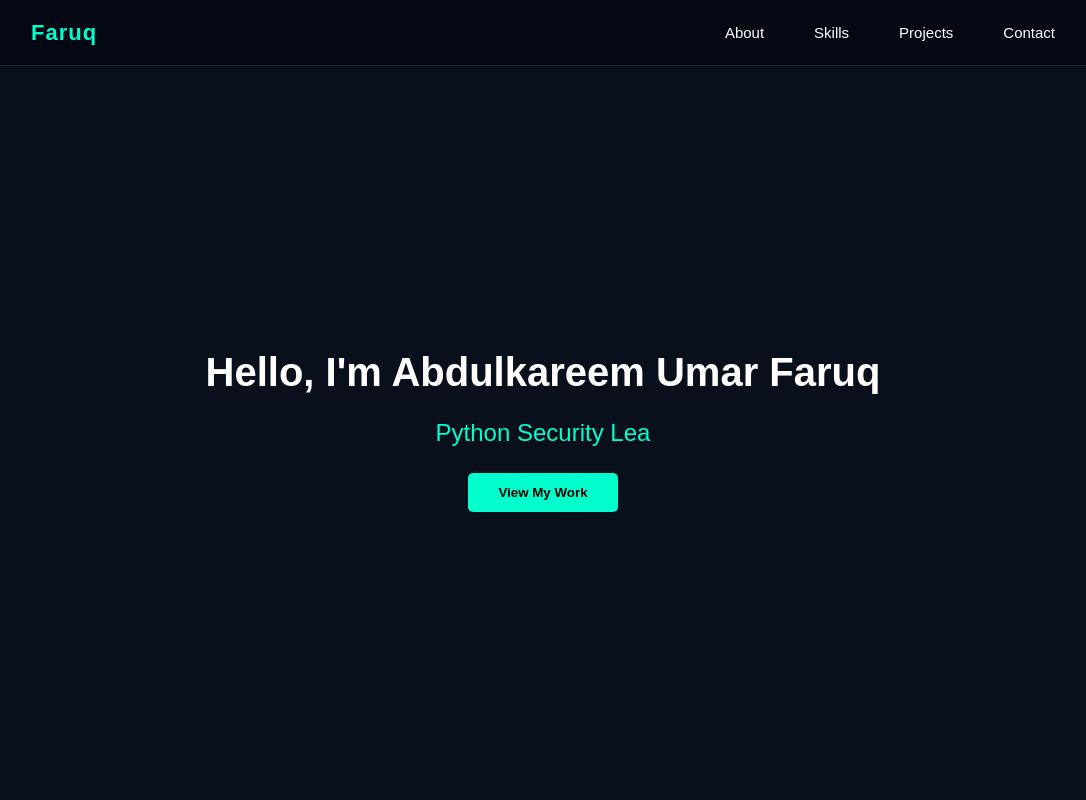
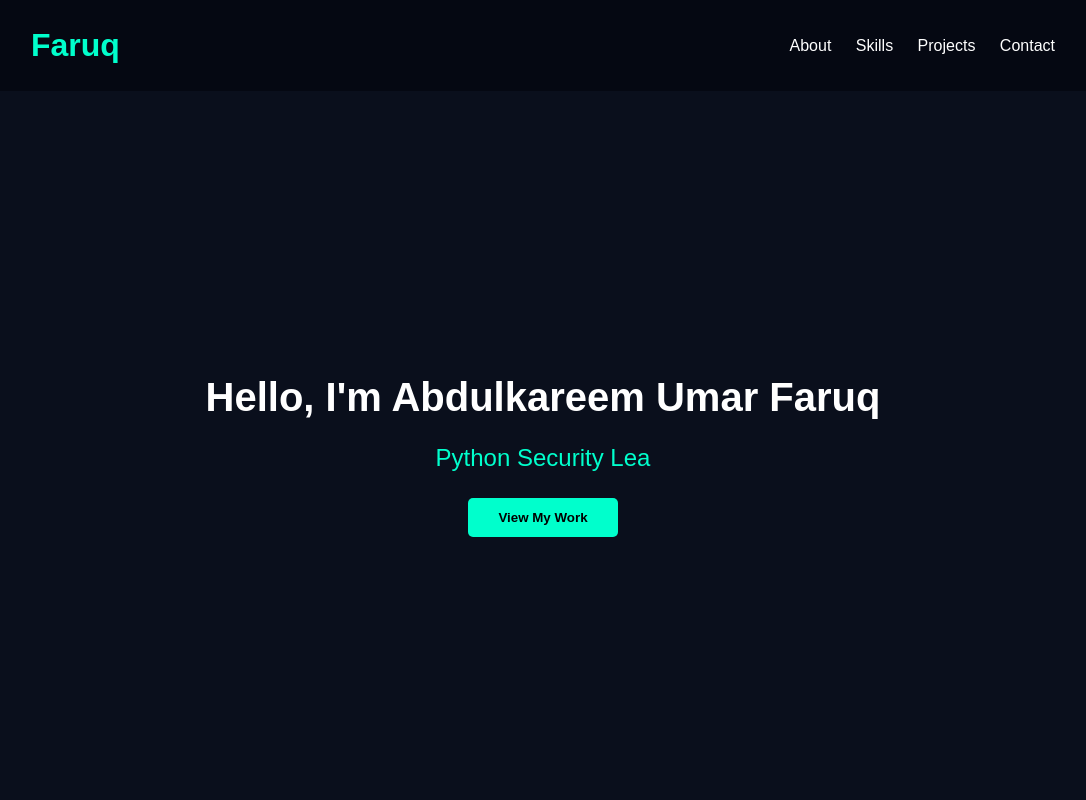
Before and after one commit to Melaniepompin/AbdulkareemUmarportfolio, a plain HTML site: page index.html in a window 1280 px wide. Shown: the top 800 px of the page, without its empty margins (97-1183 px from the left). Drawn offline with Linux system fonts and the light colour scheme.

Commit message:
Update index.html
Changed nav back

```diff
--- a/index.html
+++ b/index.html
@@ -144,41 +144,6 @@ font-size:30px;
 }
 
 }
-header{
-display:flex;
-justify-content:space-between;
-align-items:center;
-padding:15px 10%;
-background:#050812;
-position:sticky;
-top:0;
-z-index:1000;
-border-bottom:1px solid #1c2336;
-}
-
-.logo{
-font-size:22px;
-font-weight:bold;
-color:#00ffcc;
-letter-spacing:1px;
-}
-
-.nav-links{
-display:flex;
-gap:30px;
-}
-
-.nav-links a{
-text-decoration:none;
-color:white;
-font-size:15px;
-transition:0.3s;
-position:relative;
-}
-
-.nav-links a:hover{
-color:#00ffcc;
-}
 </style>
 
 </head>
@@ -187,9 +152,9 @@ color:#00ffcc;
 
 <header>
 
-<div class="logo">Faruq</div>
+<h1>Faruq</h1>
 
-<nav class="nav-links">
+<nav>
 <a href="#about">About</a>
 <a href="#skills">Skills</a>
 <a href="#projects">Projects</a>
```
